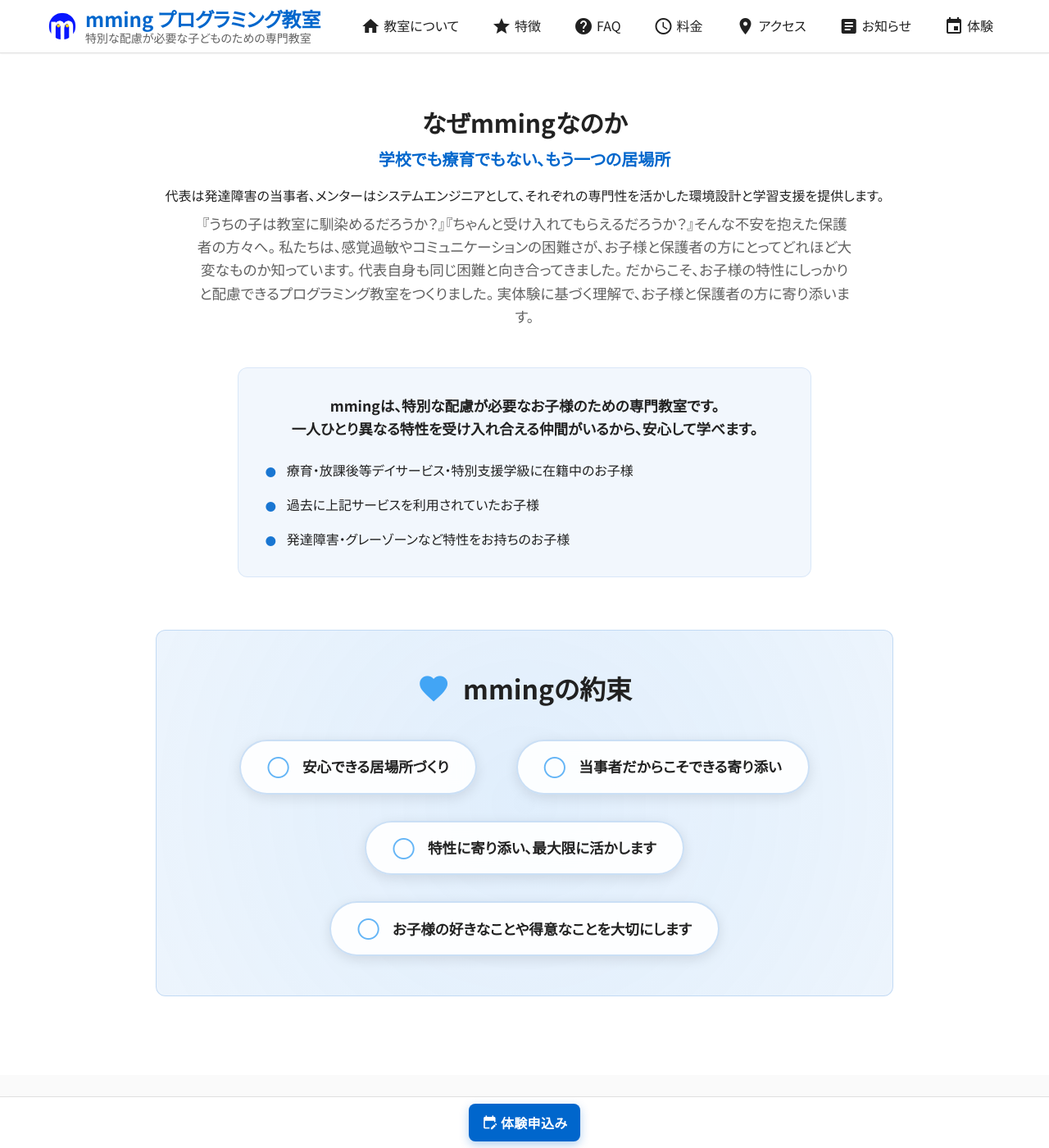
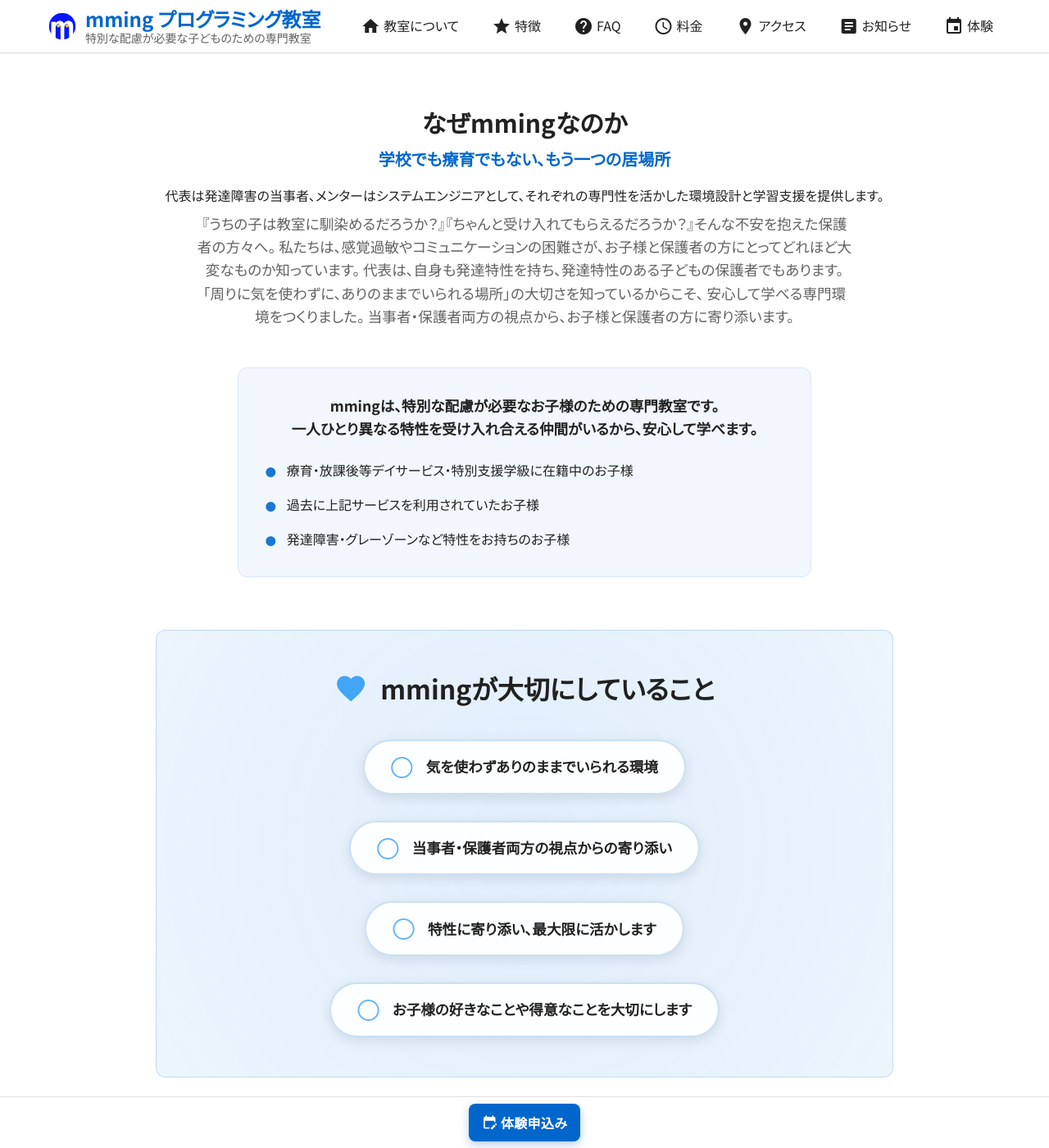
Before and after one commit to Mming-Lab/Mming-Lab.github.io, a Jekyll site: the page built from index.html, in a window 1280 px wide and 1400 px high, scrolled down 700 px. Shown: the whole window at 82% size. Built offline with Jekyll 4.4.1, drawn with Linux system fonts in a browser that asks for light colours; some of the changed text lies outside the part shown.

Commit message:
哲学訂正

```diff
--- a/_data/about.yml
+++ b/_data/about.yml
@@ -39,27 +39,18 @@ expertise_summary: "代表は発達障害の当事者、メンターはシステ
 philosophy: |
   『うちの子は教室に馴染めるだろうか？』『ちゃんと受け入れてもらえるだろうか？』そんな不安を抱えた保護者の方々へ。
   私たちは、感覚過敏やコミュニケーションの困難さが、お子様と保護者の方にとってどれほど大変なものか知っています。
-  代表自身も同じ困難と向き合ってきました。
-  だからこそ、お子様の特性にしっかりと配慮できるプログラミング教室をつくりました。
-  実体験に基づく理解で、お子様と保護者の方に寄り添います。
+  代表は、自身も発達特性を持ち、発達特性のある子どもの保護者でもあります。
+  「周りに気を使わずに、ありのままでいられる場所」の大切さを知っているからこそ、
+  安心して学べる専門環境をつくりました。
+  当事者・保護者両方の視点から、お子様と保護者の方に寄り添います。
 
-# mmingの約束
+# mmingが大切にしていること
 # 4つの核心価値を簡潔に表現
 promises:
-  title: "mmingの約束"                    # セクションタイトル
+  title: "mmingが大切にしていること"          # セクションタイトル
   icon: favorite                          # Material Icons: ハートアイコン
   items:
-    - "安心できる居場所づくり"                # 物理的・心理的安全性
-    - "当事者だからこそできる寄り添い"        # 共感ベースのサポート
-    - "特性に寄り添い、最大限に活かします"      # 個別最適化
+    - "気を使わずありのままでいられる環境"        # 専門環境の価値
+    - "当事者・保護者両方の視点からの寄り添い"    # 二重の視点による理解
+    - "特性に寄り添い、最大限に活かします"        # 個別最適化
     - "お子様の好きなことや得意なことを大切にします"  # 才能・関心の尊重
-
-# mmingのアプローチ
-# 具体的な指導方針、4つのコアバリュー
-approach:
-  title: "mmingのアプローチ"              # セクションタイトル
-  items:
-    - "お子様の独自の才能や興味を大切にします"        # 個性・興味の尊重
-    - "安心して自分らしく学べる環境を提供します"      # 心理的安全性
-    - "特性に寄り添い、尊重し、最大限に活かします"      # 特性を強みに転換
-    - "個別最適化された学習環境を開発します"        # 環境カスタマイズ
```
Also changed, not shown: _data/features.yml (+15 -15 lines).
